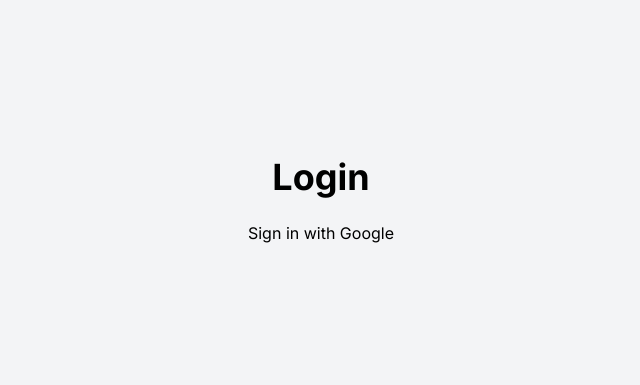
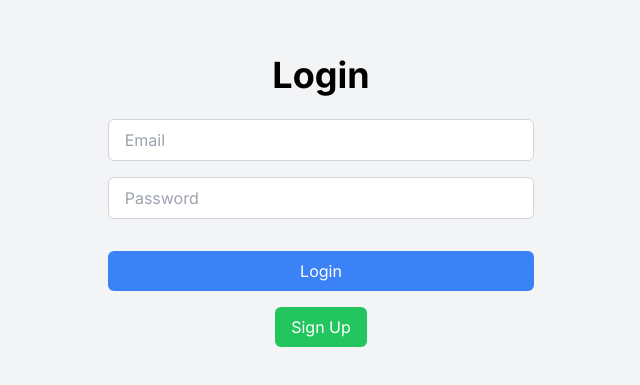
Before and after one commit to rishabhguptajs/CodeeeIT, a Next.js app: page /login in a window 1280 px wide. Shown: the part 199-584 px from the top of the page, without its empty margins (319-959 px from the left). Built offline with nearby package versions, Linux system fonts and the light colour scheme; no server answers.

Commit message:
chore: Update axiosInstance and AuthProvider imports
This commit updates the imports for the `axiosInstance` and `AuthProvider` modules to reflect the correct file paths. This ensures that the code references the correct modules and avoids any import errors.

```diff
--- a/src/app/login/page.tsx
+++ b/src/app/login/page.tsx
@@ -1,24 +1,50 @@
-// src/app/login/page.tsx
-'use client';
+"use client"
 
-import { useAuth } from '../../context/AuthContext';
-import { useRouter } from 'next/navigation';
-import { useEffect } from 'react';
+import { useState } from 'react';
+import { useAuth } from '../../contexts/AuthContext';
 
 const Login = () => {
-  const { user, signInWithGoogle } = useAuth() || {};
-  const router = useRouter();
+  const { signIn } = useAuth() as any;
+  const [email, setEmail] = useState('');
+  const [password, setPassword] = useState('');
 
-  useEffect(() => {
-    if (user) {
-      router.push('/dashboard');
+  const handleSubmit = (e: any) => {
+    e.preventDefault();
+
+    if(!email || !password) {
+      return alert('Please fill in all fields');
     }
-  }, [user, router]);
+
+    signIn(email, password);
+  };
 
   return (
     <div className="flex flex-col items-center justify-center min-h-screen bg-gray-100">
       <h1 className="text-4xl font-bold mb-6">Login</h1>
-      <button onClick={signInWithGoogle}>Sign in with Google</button>
+      <form onSubmit={handleSubmit} className="w-1/3">
+        <input
+          type="email"
+          placeholder="Email"
+          value={email}
+          onChange={(e) => setEmail(e.target.value)}
+          required
+          className="w-full px-4 py-2 mb-4 border border-gray-300 rounded-md focus:outline-none focus:ring-2 focus:ring-blue-500"
+        />
+        <input
+          type="password"
+          placeholder="Password"
+          value={password}
+          onChange={(e) => setPassword(e.target.value)}
+          required
+          className="w-full px-4 py-2 mb-4 border border-gray-300 rounded-md focus:outline-none focus:ring-2 focus:ring-blue-500"
+        />
+        <button type="submit" className="w-full px-4 py-2 mt-4 text-white bg-blue-500 rounded-md hover:bg-blue-600 focus:outline-none focus:bg-blue-600">
+          Login
+        </button>
+      </form>
+      <button className="w-fit px-4 py-2 mt-4 text-white bg-green-500 rounded-md hover:bg-green-600 focus:outline-none focus:bg-green-600">
+        Sign Up
+      </button>
     </div>
   );
 };
--- a/src/context/AuthContext.tsx
+++ /dev/null
@@ -1,53 +0,0 @@
-'use client';
-
-import { createContext, useContext, useEffect, useState, ReactNode } from 'react';
-import { useRouter } from 'next/router';
-import { auth, authWithGoogle } from '../services/firebase';
-import { User } from 'firebase/auth';
-
-interface AuthContextProps {
-  user: User | null;
-  signInWithGoogle: () => Promise<void>;
-}
-
-const AuthContext = createContext<AuthContextProps | undefined>(undefined);
-
-export const AuthProvider = ({ children }: { children: ReactNode }) => {
-  const [user, setUser] = useState<User | null>(null);
-  const router = useRouter();
-
-  useEffect(() => {
-    if (typeof window !== 'undefined') {
-      const unsubscribe = auth.onAuthStateChanged((user) => {
-        setUser(user);
-        if (user) {
-          router.push('/dashboard');
-        }
-      });
-      return () => unsubscribe();
-    }
-  }, [router]);
-
-  const signInWithGoogle = async () => {
-    try {
-      const user = await authWithGoogle();
-      setUser(user);
-    } catch (error) {
-      console.error('Error signing in with Google', error);
-    }
-  };
-
-  return (
-    <AuthContext.Provider value={{ user, signInWithGoogle }}>
-      {children}
-    </AuthContext.Provider>
-  );
-};
-
-export const useAuth = () => {
-  const context = useContext(AuthContext);
-  if (context === undefined) {
-    throw new Error('useAuth must be used within an AuthProvider');
-  }
-  return context;
-};
--- /dev/null
+++ b/src/contexts/AuthContext.tsx
@@ -0,0 +1,71 @@
+"use client";
+
+import { createContext, useContext, useEffect, useState, ReactNode } from "react";
+import axios from '../utils/axiosInstance';
+import Router from "next/router";
+
+interface AuthContextType {
+  user: any;
+  signIn: (email: string, password: string) => Promise<void>;
+  signUp: (name: string, email: string, password: string) => Promise<void>;
+  signOut: () => void;
+}
+
+const AuthContext = createContext<AuthContextType | undefined>(undefined);
+
+export const AuthProvider = ({ children }: { children: ReactNode }) => {
+  const [user, setUser] = useState<any>(null);
+
+  useEffect(() => {
+    const userData = localStorage.getItem('user');
+    if (userData) {
+      setUser(JSON.parse(userData));
+      Router.push('/dashboard');
+    }
+  }, []);
+
+  const signIn = async (email: string, password: string) => {
+    try {
+      const { data } = await axios.post('/auth/login', { email, password });
+      setUser(data);
+      localStorage.setItem('user', JSON.stringify(data));
+      localStorage.setItem('token', data.token);
+      Router.push('/dashboard');
+    } catch (error) {
+      console.error("Error during sign-in:", error);
+    }
+  };
+
+  const signUp = async (name: string, email: string, password: string) => {
+    try {
+      const { data } = await axios.post('/auth/register', { name, email, password });
+      setUser(data);
+      localStorage.setItem('user', JSON.stringify(data));
+      localStorage.setItem('token', data.token);
+      Router.push('/dashboard');
+    } catch (error) {
+      console.error("Error during sign-up:", error);
+    }
+  };
+
+  const signOut = () => {
+    setUser(null);
+    localStorage.removeItem('user');
+    localStorage.removeItem('token');
+    Router.push('/');
+  };
+
+  return (
+    <AuthContext.Provider value={{ user, signIn, signUp, signOut }}>
+      {children}
+    </AuthContext.Provider>
+  );
+};
+
+export const useAuth = () => {
+  const context = useContext(AuthContext);
+  if (!context) {
+    throw new Error("useAuth must be used within an AuthProvider");
+  }
+  return context;
+};
--- a/src/services/firebase.ts
+++ b/src/services/firebase.ts
@@ -1,6 +1,6 @@
 import { initializeApp } from "firebase/app"
 import { getAnalytics } from "firebase/analytics"
-import { GoogleAuthProvider, getAuth, signInWithPopup } from "firebase/auth"
+import { getAuth } from "firebase/auth"
 
 const firebaseConfig = {
     apiKey: "AIzaSyDlci9B158KSMjz1RYqpZPF0gyH20pgorg",
@@ -13,24 +13,5 @@
 };
 
 const app = initializeApp(firebaseConfig)
-const analytics = getAnalytics(app)
 
-const provider = new GoogleAuthProvider()
-
-const auth = getAuth()
-
-export const authWithGoogle = async () => {
-  let user = null
-
-  await signInWithPopup(auth, provider)
-    .then((result) => {
-      user = result.user
-    })
-    .catch((error) => {
-      console.log(error)
-    })
-
-  return user
-}
-
-export { auth }
+export const auth = getAuth(app);
--- /dev/null
+++ b/src/utils/axiosInstance.ts
@@ -0,0 +1,17 @@
+import axios from 'axios';
+
+const axiosInstance = axios.create({
+  baseURL: 'http://localhost:8080/api',
+});
+
+axiosInstance.interceptors.request.use((config) => {
+  const token = localStorage.getItem('token');
+  if (token) {
+    config.headers.Authorization = `Bearer ${token}`;
+  }
+  return config;
+}, (error) => {
+  return Promise.reject(error);
+});
+
+export default axiosInstance;
```
Also changed, not shown: src/app/layout.tsx (+4 -3 lines), src/context/SnippetContext.tsx (deleted, +0 -32 lines).
